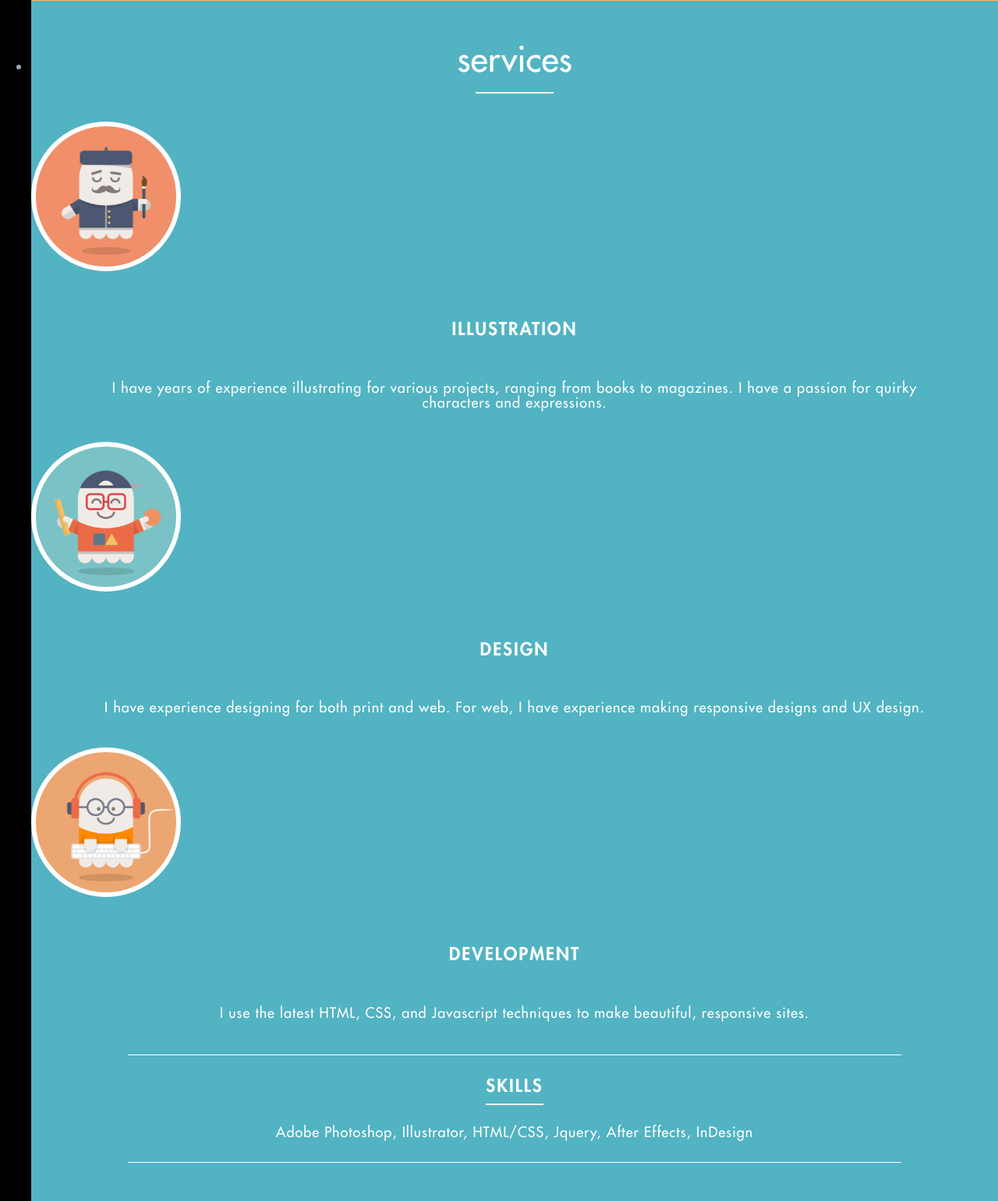
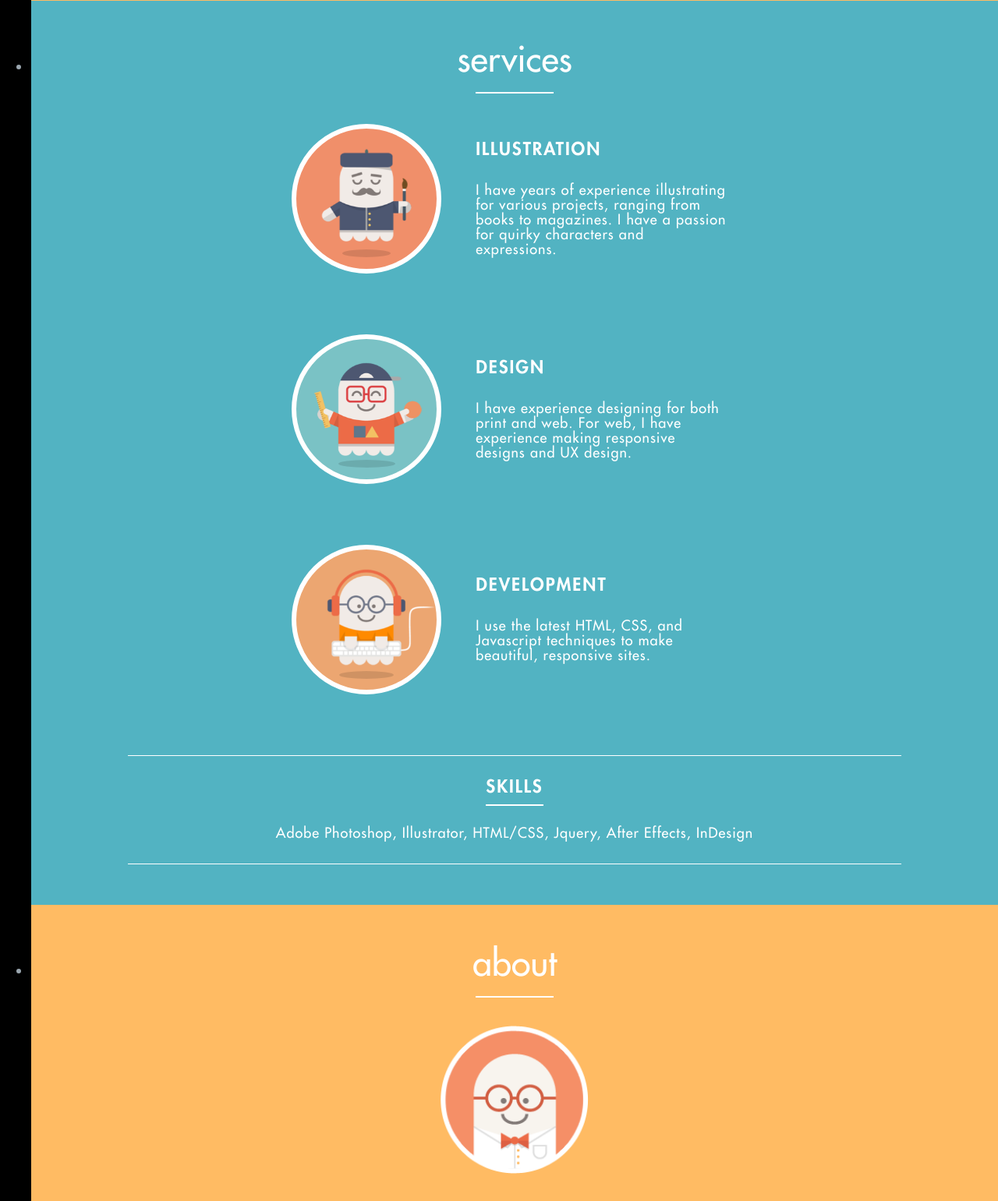
Before and after one commit to adamchung1990/portfolio-site, a PHP site: page / in a window 1280 px wide. Shown: the part 720-2261 px from the top of the page at 78% size. Run offline with PHP 8.4, Linux system fonts and the light colour scheme; some libraries are stand-ins or nearby versions.

Commit message:
made services section responsive

```diff
--- a/css/style.css
+++ b/css/style.css
@@ -484,6 +484,31 @@ input:focus, textarea:focus {
 		transform: translate(0, -3px);
 
 	}
+
+
+	.info-container {
+		width:90%;
+		max-width:650px;
+		margin:0 auto;
+	}
+
+	.services .icon-circle {
+		margin: 6%;
+	}
+
+	.description {
+		display: inline-block;
+		max-width:50%;
+		vertical-align: middle;
+	}
+
+	.description p {
+		text-align:left;
+		margin:0;
+		width:auto;
+	}
+
+
 }
 
 
--- a/index.html
+++ b/index.html
@@ -109,31 +109,37 @@
 				<p class="title">services</p>
 				<div class="wow line-animate line"></div>
 
+				<div class="info-container">
 					<div class="wow fadeindown2 icon-circle" data-wow-offset="10" id="illustration">
 				        <img class="ghost" src="img/illustration.png" />
 				        <div class="shadow"></div>
 			        </div>
-		        <div class="wow fadein2">
+			        <div class="wow fadein2 description">
 						<p class="section-title">ILLUSTRATION</p>
 						<p class="section-content">I have years of experience illustrating for various projects, ranging from books to magazines. I have a passion for quirky characters and expressions.</p>
 					</div>
+				</div>
 
+				<div class="info-container">
 					<div class="wow fadeindown2 icon-circle" id="design">
 				        <img class="ghost" src="img/design.png" />
 				        <div class="shadow"></div>
 			        </div>
-		        <div class="wow fadein2">
+			        <div class="wow fadein2 description">
 						<p class="section-title">DESIGN</p>
 						<p class="section-content">I have experience designing for both print and web. For web, I have experience making responsive designs and UX design. </p>
 					</div>
+				</div>
 
+				<div class="info-container">
 					<div class="wow fadeindown2 icon-circle" id="development">
 				        <img class="ghost" src="img/development.png" />
 				        <div class="shadow"></div>
 			        </div>
-		        <div class="wow fadein2">
+			        <div class="wow fadein2 description">
 						<p class="section-title">DEVELOPMENT</p>
 						<p class="section-content">I use the latest HTML, CSS, and Javascript techniques to make beautiful, responsive sites. </p>
+					</div>
 				</div>
 
 				<div class="skills">
```
Lines whose indentation alone changed are shown as unchanged.
